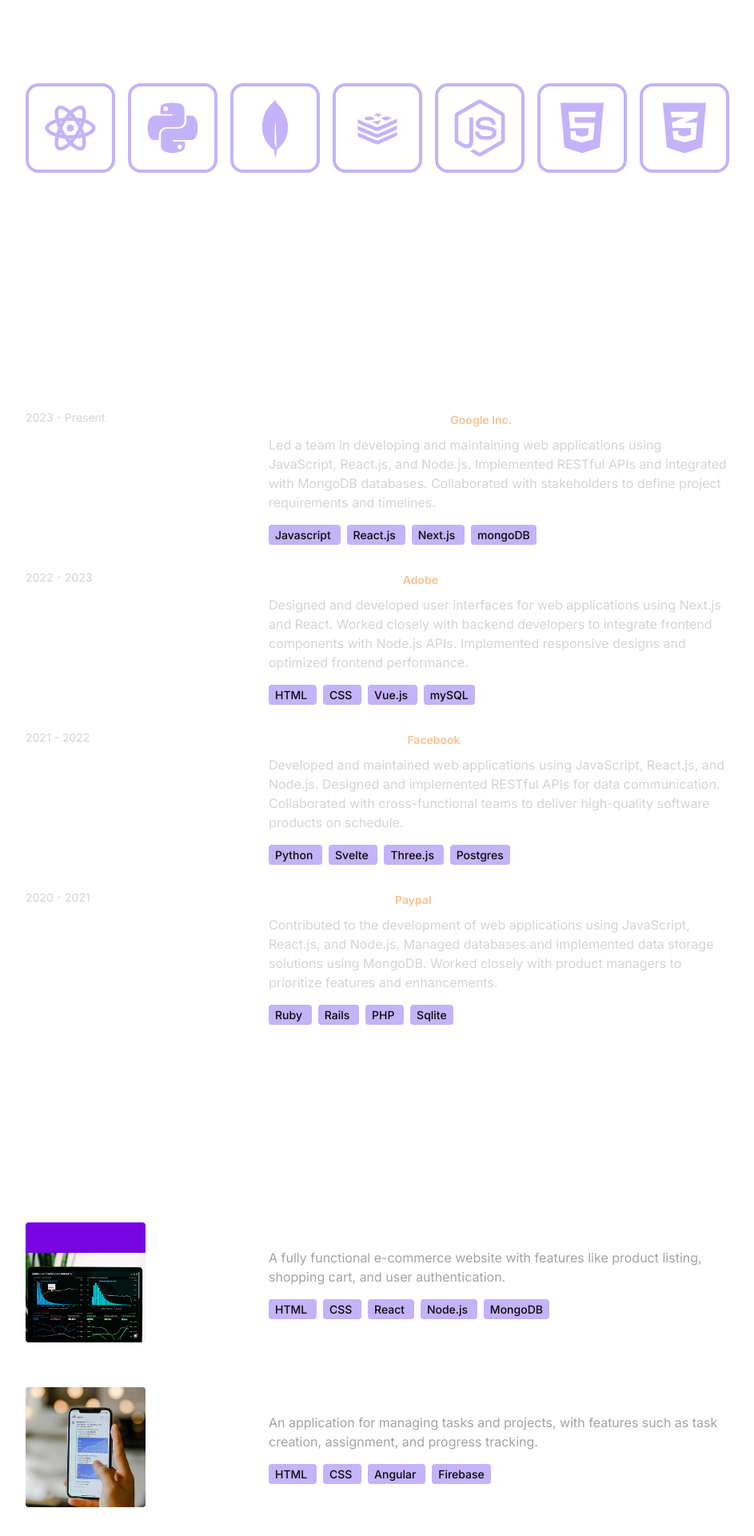
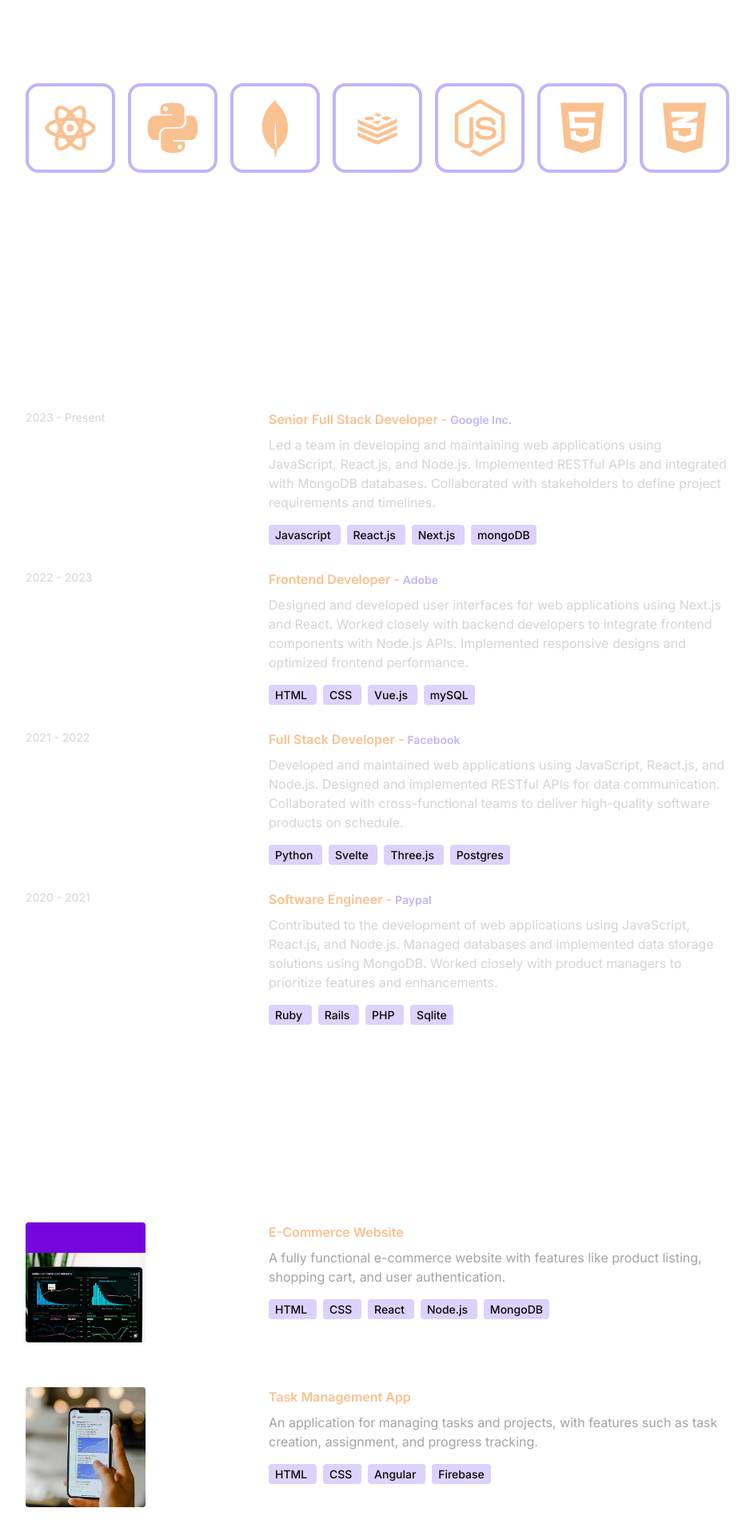
Before and after one commit to ijf03/ijf03.github.io, a React (Vite) app: page / in a window 1280 px wide. Shown: the part 1760-3680 px from the top of the page at 80% size, without its empty margins (168-1111 px from the left). Built offline with nearby package versions, Linux system fonts and the light colour scheme.

Commit message:
updated colors

```diff
--- a/src/components/Experience.jsx
+++ b/src/components/Experience.jsx
@@ -11,14 +11,14 @@
                         <p className='mb-2 text-sm text-neutral-300'>{experience.year}</p>
                     </div>
                     <div className='w-full max-w-xl lg:w-3/4'>
-                        <h6 className='mb-2 font-semibold'>
-                            {experience.role} - <span className='text-sm text-peach'>
+                        <h6 className='mb-2 font-semibold text-peach'>
+                            {experience.role} - <span className='text-sm text-mauve'>
                                 {experience.company}
                             </span>
                         </h6>
                         <p className='mb-4 text-neutral-300'>{experience.description}</p>
                         {experience.technologies.map((tech, index) => (
-                            <span key={index} className='mr-2 mt-4 rounded bg-mauve px-2 py-1 text-sm font-medium text-neutral-950'>{tech} </span>
+                            <span key={index} className='mr-2 mt-4 rounded bg-mauve-700 px-2 py-1 text-sm font-medium text-neutral-950'>{tech} </span>
 
                         ))}
                     </div>
--- a/src/components/Projects.jsx
+++ b/src/components/Projects.jsx
@@ -17,10 +17,10 @@
             />
             </div>
             <div className="w-full max-w-xl lg:-3/4">
-              <h6 className="mb-2 font-semibold">{project.title}</h6>
+              <h6 className="mb-2 font-semibold text-peach">{project.title}</h6>
               <p className="mb-4 text-neutral-400">{project.description}</p>
               {project.technologies.map((tech,index) => (
-                <span key={index} className='mr-2 mt-4 rounded bg-mauve px-2 py-1 text-sm font-medium text-neutral-950'>{tech} </span>
+                <span key={index} className='mr-2 mt-4 rounded bg-mauve-700 px-2 py-1 text-sm font-medium text-neutral-950'>{tech} </span>
               ))}
             </div>
           </div>
--- a/src/components/Technologies.jsx
+++ b/src/components/Technologies.jsx
@@ -1,5 +1,4 @@
 import {RiReactjsLine} from 'react-icons/ri';
-import {TbBrandNextjs} from 'react-icons/tb';
 import {SiMongodb} from 'react-icons/si';
 import {DiRedis} from 'react-icons/di';
 import {FaNodeJs, FaPython, FaHtml5, FaCss3Alt } from 'react-icons/fa';
@@ -7,28 +6,28 @@
 const Technologies = () => {
     return (
         <div className='pb-24'>
-            <h2 className="my-20 text-center text-4xl">Technologies</h2>
+            <h2 className="my-20 text-center text-4xl">Technology</h2>
             <div className="flex flex-wrap items-center justify-center gap-4">
                 <div className="rounded-2xl border-4 border-mauve p-4">
-                    <RiReactjsLine className="text-7xl text-mauve"/>
+                    <RiReactjsLine className="text-7xl text-peach"/>
                 </div>
                 <div className="rounded-2xl border-4 border-mauve p-4">
-                    <FaPython className="text-7xl text-mauve"/>
+                    <FaPython className="text-7xl text-peach"/>
                 </div>
                 <div className="rounded-2xl border-4 border-mauve p-4">
-                    <SiMongodb className="text-7xl text-mauve"/>
+                    <SiMongodb className="text-7xl text-peach"/>
                 </div>
                 <div className="rounded-2xl border-4 border-mauve p-4">
-                    <DiRedis className="text-7xl text-mauve"/>
+                    <DiRedis className="text-7xl text-peach"/>
                 </div>
                 <div className="rounded-2xl border-4 border-mauve p-4">
-                    <FaNodeJs className="text-7xl text-mauve"/>
+                    <FaNodeJs className="text-7xl text-peach"/>
                 </div>
                 <div className="rounded-2xl border-4 border-mauve p-4">
-                    <FaHtml5 className="text-7xl text-mauve"/>
+                    <FaHtml5 className="text-7xl text-peach"/>
                 </div>
                 <div className="rounded-2xl border-4 border-mauve p-4">
-                    <FaCss3Alt className="text-7xl text-mauve"/>
+                    <FaCss3Alt className="text-7xl text-peach"/>
                 </div>
             </div>
         </div>
```
